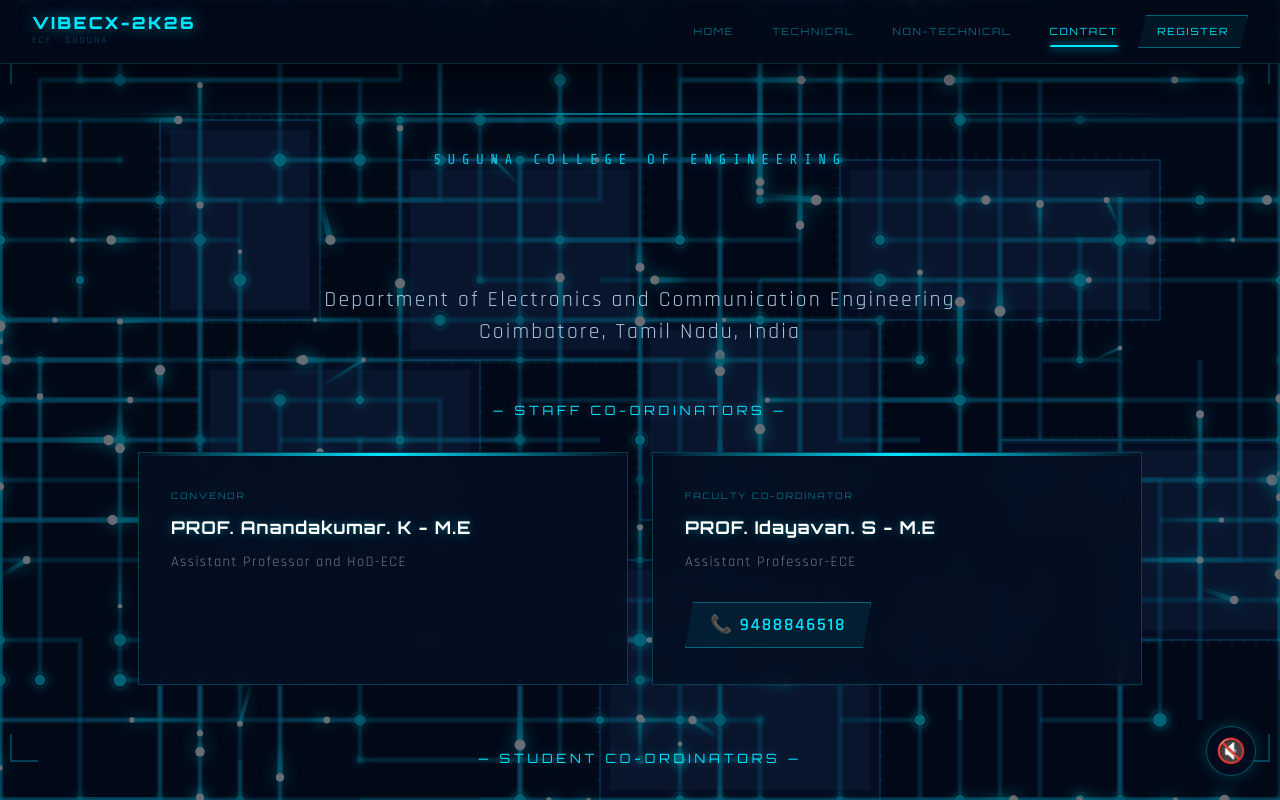
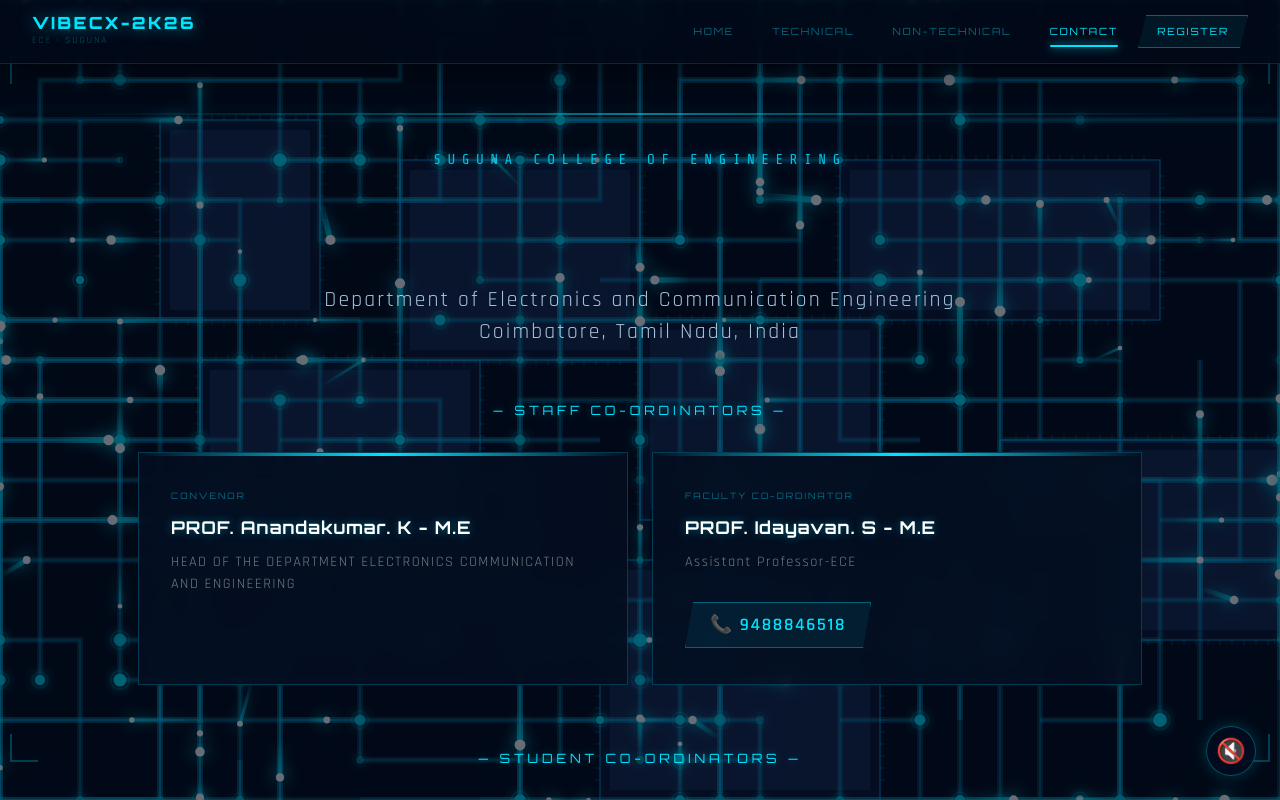
Before and after one commit to AHISH2006/ECE, a React (Vite) app: page /contact in a window 1280 px wide. Shown: the top 800 px of the page. Built offline with nearby package versions, Linux system fonts and the light colour scheme.

Commit message:
dept head

```diff
--- a/src/pages/ContactPage.jsx
+++ b/src/pages/ContactPage.jsx
@@ -11,7 +11,7 @@
 const cardVar = { hidden: { opacity: 0, y: 30 }, show: { opacity: 1, y: 0, transition: { duration: 0.55 } } };
 
 const STAFF_COORDINATORS = [
-    { role: 'Convenor', name: 'PROF. Anandakumar. K - M.E', post: 'Assistant Professor and HoD-ECE' },
+    { role: 'Convenor', name: 'PROF. Anandakumar. K - M.E', post: 'HEAD OF THE DEPARTMENT ELECTRONICS COMMUNICATION AND ENGINEERING' },
     { role: 'Faculty Co-ordinator', name: 'PROF. Idayavan. S - M.E', post: 'Assistant Professor-ECE', phone: '9488846518' },
 ];
 
```
